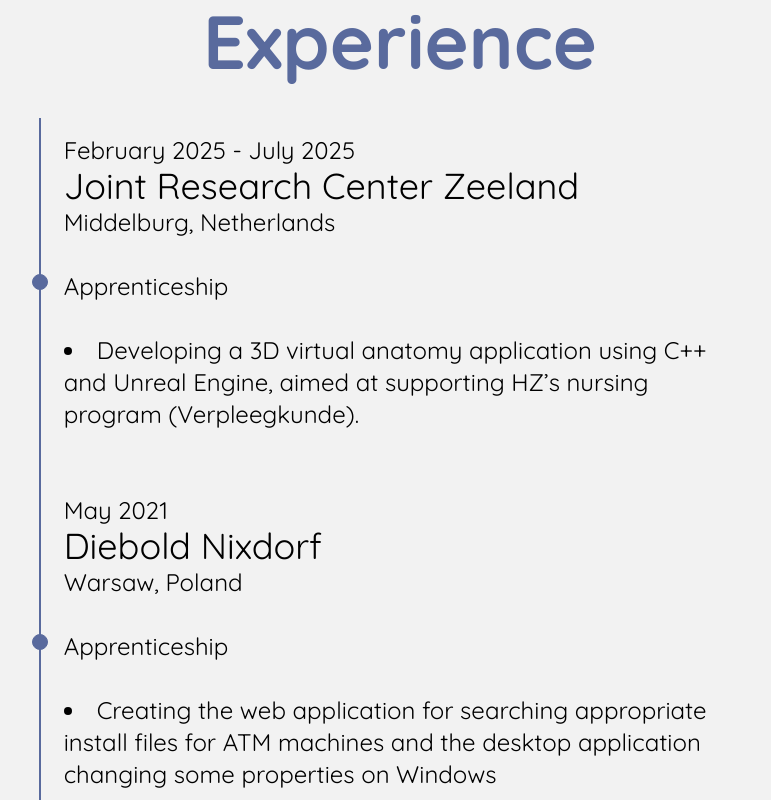
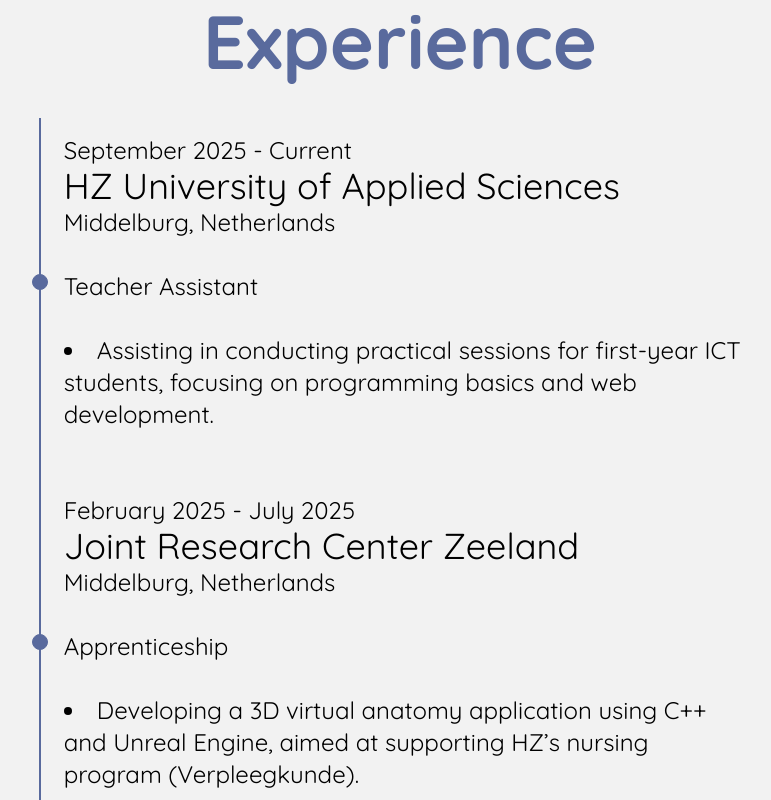
Before and after one commit to Bartan02/bartan02.github.io, a Next.js app: page /en in a window 1280 px wide. Shown: the part 1680-2480 px from the top of the page, without its empty margins (240-1011 px from the left). Built offline with nearby package versions, Linux system fonts and the light colour scheme; what tailwindcss-motion would draw is missing.

Commit message:
Modify page content

```diff
--- a/src/app/[locale]/page.tsx
+++ b/src/app/[locale]/page.tsx
@@ -20,8 +20,6 @@
         alt: "Sporton project",
         title: "SportON",
         description: "A startup project that enhances the sports experience by providing a platform for broad finding, simple reserving, and easy accessing of sports facilities",
-        link: "https://sporton.online",
-        linkText: "Website"
     },
     {
         src: stepup,
@@ -152,6 +150,13 @@
                         <div className="xl:px-[calc(15vw)] lg:px-[calc(7vw)]">
                             <div className="space-y-8 text-2xl relative before:absolute before:inset-0 before:ml-2 before:-translate-x-px before:h-full before:w-0.5 before:bg-linear-to-b before:from-transparent before:bg-(--about-me-headings) before:to-transparent">
                                 <TimelineItem
+                                    date={`${t('September')} 2025 - ${t('Current')}`}
+                                    company="HZ University of Applied Sciences"
+                                    location={t('Middelburg, Netherlands')}
+                                    position={t('Teacher assistant')}
+                                    details={[t("Assisting in conducting practical sessions for first-year ICT students, focusing on programming basics and web development")]}
+                                />
+                                <TimelineItem
                                     date={`${t('February')} 2025 - ${t('July')} 2025`}
                                     company="Joint Research Center Zeeland"
                                     location={t('Middelburg, Netherlands')}
--- a/src/public/locales/en/common.json
+++ b/src/public/locales/en/common.json
@@ -65,6 +65,8 @@
     "Developing a 3D virtual anatomy application using C++ and Unreal Engine, aimed at supporting HZ’s nursing program (Verpleegkunde)": "Developing a 3D virtual anatomy application using C++ and Unreal Engine, aimed at supporting HZ’s nursing program (Verpleegkunde).",
     "July": "July",
     "The messages are sent via": "The messages are sent via",
-    "and are not stored on the server": "and are not stored on the server."
+    "and are not stored on the server": "and are not stored on the server.",
+    "Teacher assistant": "Teacher Assistant",
+    "Assisting in conducting practical sessions for first-year ICT students, focusing on programming basics and web development": "Assisting in conducting practical sessions for first-year ICT students, focusing on programming basics and web development."
   }
 }
--- a/src/public/locales/fr/common.json
+++ b/src/public/locales/fr/common.json
@@ -65,6 +65,8 @@
     "Developing a 3D virtual anatomy application using C++ and Unreal Engine, aimed at supporting HZ’s nursing program (Verpleegkunde)": "Développement d'une application d'anatomie virtuelle en 3D utilisant C++ et Unreal Engine, visant à soutenir le programme de soins infirmiers (Verpleegkunde) de la HZ Univeristy of Applied Sciences.",
     "July": "Juillet",
     "The messages are sent via": "Les messages sont envoyés via",
-    "and are not stored on the server": "et ne sont pas stockés sur le serveur."
+    "and are not stored on the server": "et ne sont pas stockés sur le serveur.",
+    "Teacher assistant": "Assistant de professeur",
+    "Assisting in conducting practical sessions for first-year ICT students, focusing on programming basics and web development": "Assistance à la conduite de séances pratiques pour les étudiants de première année en TIC, axées sur les bases de la programmation et le développement web."
   }
 }
--- a/src/public/locales/nl/common.json
+++ b/src/public/locales/nl/common.json
@@ -65,6 +65,8 @@
     "Developing a 3D virtual anatomy application using C++ and Unreal Engine, aimed at supporting HZ’s nursing program (Verpleegkunde)": "Ontwikkeling van een 3D virtuele anatomie applicatie met C++ en Unreal Engine, gericht op het ondersteunen van het verpleegkundeprogramma van HZ.",
     "July": "Juli",
     "The messages are sent via": "Berichten worden verzonden via",
-    "and are not stored on the server": "en worden niet verder op de server opgeslagen."
+    "and are not stored on the server": "en worden niet verder op de server opgeslagen.",
+    "Teacher assistant": "Docent Assistent",
+    "Assisting in conducting practical sessions for first-year ICT students, focusing on programming basics and web development": "Assistentie bij het geven van praktische sessies voor eerstejaars ICT-studenten, met de focus op programmeerbasis en webontwikkeling."
   }
 }
--- a/src/public/locales/pl/common.json
+++ b/src/public/locales/pl/common.json
@@ -65,6 +65,8 @@
     "Developing a 3D virtual anatomy application using C++ and Unreal Engine, aimed at supporting HZ’s nursing program (Verpleegkunde)": "Rozwój aplikacji wirtualnej anatomii 3D przy użyciu języka C++ i silnika Unreal Engine, mającej na celu wsparcie kierunku pielęgniarskiego (Verpleegkunde) w HZ University of Applied Sciences.",
     "July": "Lipiec",
     "The messages are sent via": "Wiadomości są wysyłane za pośrednictwem",
-    "and are not stored on the server": "i nie są przechowywane na serwerze."
+    "and are not stored on the server": "i nie są przechowywane na serwerze.",
+    "Teacher assistant": "Asystent nauczyciela",
+    "Assisting in conducting practical sessions for first-year ICT students, focusing on programming basics and web development": "Pomoc w prowadzeniu zajęć praktycznych dla studentów pierwszego roku ICT, koncentrujących się na podstawach programowania i tworzeniu stron internetowych."
   }
 }
```
Also changed, not shown: 1 other file (tests, documents, lock files or other folders).
